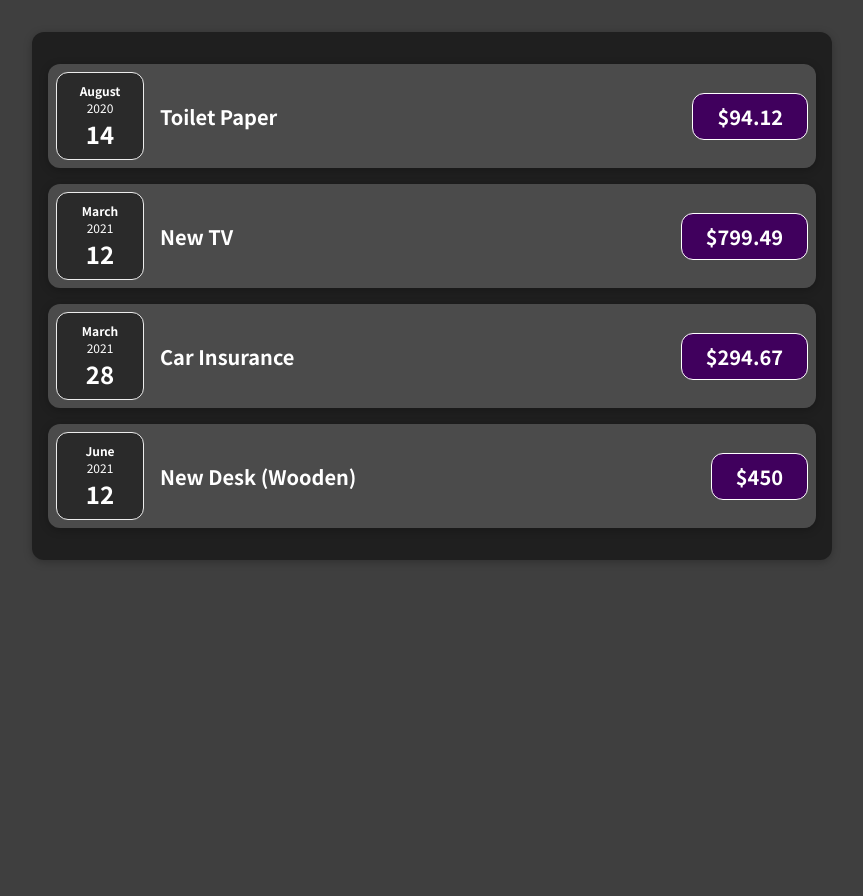
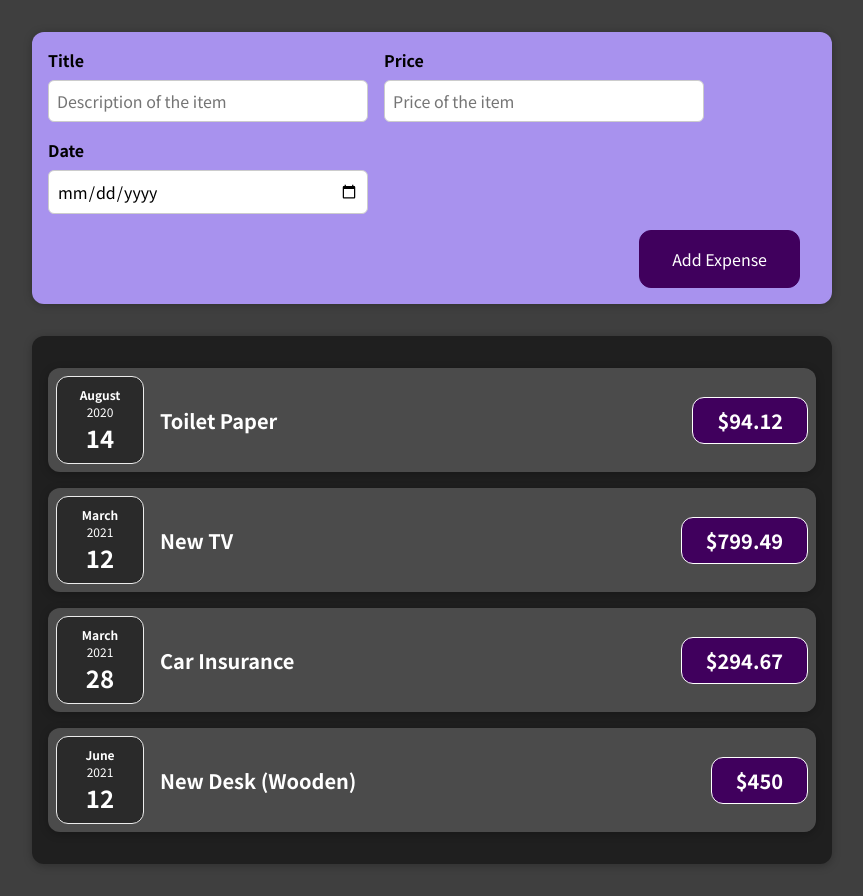
Before and after one commit to DaniBonica001/expense_tracker, a JavaScript app: page / in a window 1280 px wide. Shown: the whole page, without its empty margins (208-1071 px from the left). Before the commit the page ends 800 px from the top, so only its background shows below. Built offline with nearby package versions, Linux system fonts and the light colour scheme.

Commit message:
useForm to add a new expense

```diff
--- a/package.json
+++ b/package.json
@@ -8,6 +8,7 @@
     "@testing-library/user-event": "^12.5.0",
     "react": "^18.0.0",
     "react-dom": "^18.0.0",
+    "react-hook-form": "^7.45.0",
     "react-scripts": "^5.0.1",
     "web-vitals": "^0.2.4"
   },
--- a/src/App.js
+++ b/src/App.js
@@ -1,4 +1,5 @@
 import Expenses from "./components/Expenses/Expenses";
+import AddExpense from "./components/AddExpense/AddExpense";
 
 function App() {
   const expenses = [
@@ -30,6 +31,7 @@ function App() {
 
   return (
     <div>
+      <AddExpense/>
       <Expenses expenses={expenses} />
     </div>
   );
--- /dev/null
+++ b/src/components/AddExpense/AddExpense.js
@@ -0,0 +1,70 @@
+import Card from "../UI/Card";
+import { useForm } from "react-hook-form";
+
+
+import "./ExpenseForm.css";
+
+function AddExpense() {
+  const {register, handleSubmit,reset} = useForm({
+    defaultValues: {
+      description: "",
+      price: "",
+      date: "",
+    },
+  });
+
+  const onSubmit = (data) => {
+    console.log("submit");
+    console.log(data);
+    reset();
+
+
+  };
+
+  return (
+    <Card className="new-expense">
+      <form onSubmit={handleSubmit(onSubmit)}>
+        <div className="new-expense__controls">
+          <div className="new-expense__control">
+            <label>Title</label>
+            <input
+              {...register("description")}
+              type="text"
+              placeholder="Description of the item"
+            />
+          </div>
+
+          <div className="new-expense__control">
+            <label>Price</label>
+            <input
+              {...register("price")}
+              type="number"
+              min="0.01"
+              step="0.01"
+              placeholder="Price of the item"
+            />
+          </div>
+
+          <div className="new-expense__control">
+            <label>Date</label>
+            <input
+              {...register("date")}
+              type="date"
+              min="2019-01-01"
+              max="2023-12-31"
+              placeholder="Date"
+            />
+          </div>
+        </div>
+
+        <div className="new-expense__actions">
+          <button type="submit">
+            Add Expense
+          </button>
+        </div>
+      </form>
+    </Card>
+  );
+}
+
+export default AddExpense;
--- /dev/null
+++ b/src/components/AddExpense/ExpenseForm.css
@@ -0,0 +1,66 @@
+.new-expense__controls {
+    display: flex;
+    flex-wrap: wrap;
+    gap: 1rem;
+    margin-bottom: 1rem;
+    text-align: left;
+  }
+
+  .new-expense__control label {
+    font-weight: bold;
+    margin-bottom: 0.5rem;
+    display: block;
+  }
+
+  .new-expense__control input {
+    font: inherit;
+    padding: 0.5rem;
+    border-radius: 6px;
+    border: 1px solid #ccc;
+    width: 20rem;
+    max-width: 100%;
+  }
+
+  .new-expense__actions {
+    text-align: right;
+  }
+
+
+.new-expense {
+    background-color: #a892ee;
+    padding: 1rem;
+    margin: 2rem auto;
+    width: 50rem;
+    max-width: 95%;
+    border-radius: 12px;
+    text-align: center;
+    box-shadow: 0 1px 8px rgba(0, 0, 0, 0.25);
+  }
+
+  .new-expense button {
+    font: inherit;
+    cursor: pointer;
+    padding: 1rem 2rem;
+    border: 1px solid #40005d;
+    background-color: #40005d;
+    color: white;
+    border-radius: 12px;
+    margin-right: 1rem;
+  }
+
+  .new-expense button:hover,
+  .new-expense button:active {
+    background-color: #510674;
+    border-color: #510674;
+  }
+
+  .new-expense button.alternative {
+    color: #220131;
+    border-color: transparent;
+    background-color: transparent;
+  }
+
+  .new-expense button.alternative:hover,
+  .new-expense button.alternative:active {
+    background-color: #ddb3f8;
+  }
```
Also changed, not shown: 1 other file (tests, documents, lock files or other folders).
